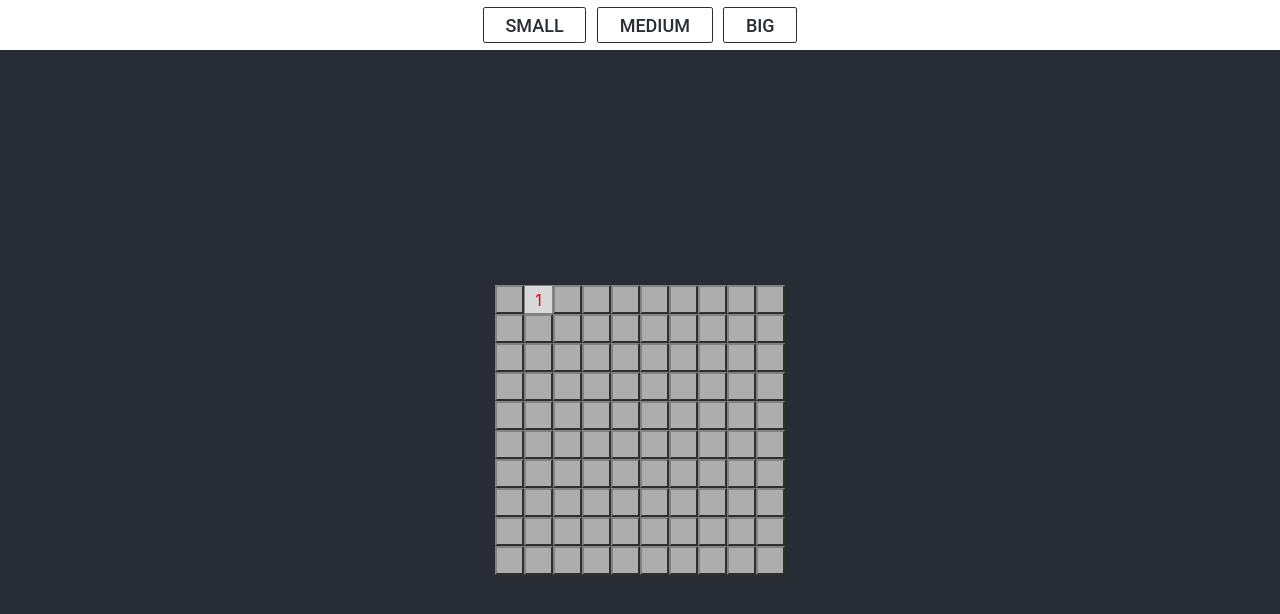
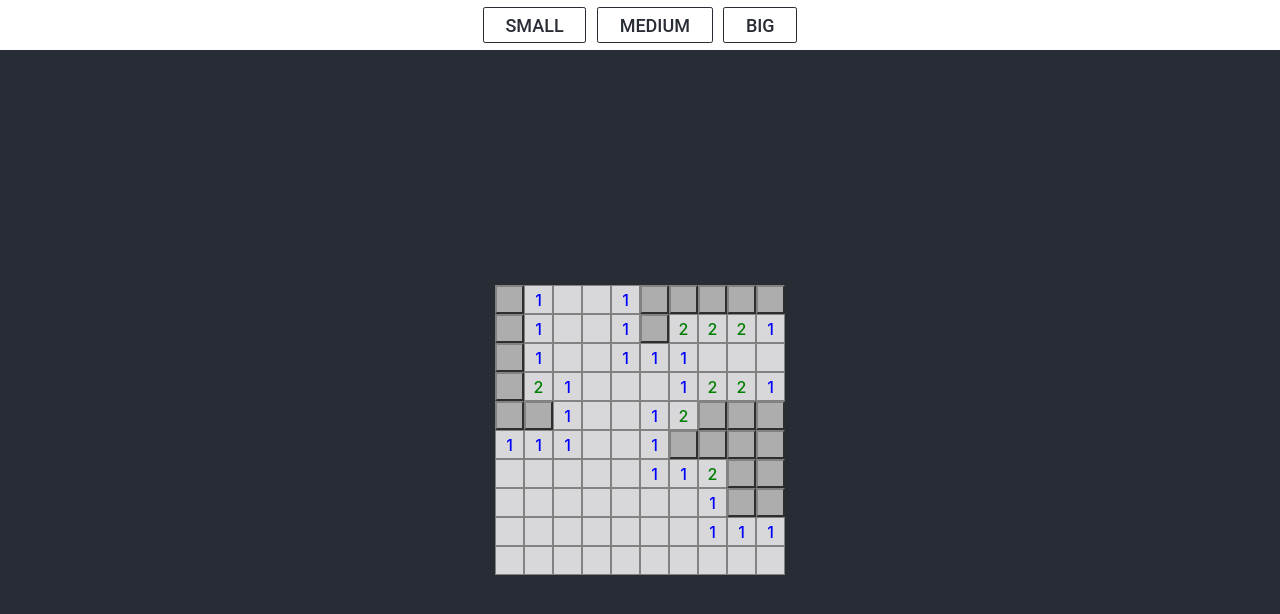
Before and after one commit to GuillaumeMunsch/react-minesweeper, a React (Create React App) app: page / in a window 1280 px wide. Both pictures are taken after a click on the element 538 px from the left and 299 px from the top of the page. Shown: the top 614 px of the page. Built offline with nearby package versions, Linux system fonts and the light colour scheme.

Commit message:
Cells clearing working perfectly

```diff
--- a/src/App.css
+++ b/src/App.css
@@ -114,3 +114,13 @@ a.btn:hover {
         margin: 0.4em auto;
     }
 }
+
+span.cell-value { font-weight: 500; }
+span.cell-value-1 { color: #0000FD }
+span.cell-value-2 { color: #007E00 }
+span.cell-value-3 { color: #FE0000 }
+span.cell-value-4 { color: #000082 }
+span.cell-value-5 { color: #7F0300 }
+span.cell-value-6 { color: #008080 }
+span.cell-value-7 { color: #000000 }
+span.cell-value-8 { color: #808080 }
--- a/src/App.tsx
+++ b/src/App.tsx
@@ -4,6 +4,7 @@ import { GameType } from 'types/GameType';
 import { GameState } from 'types/GameState';
 import flag from 'assets/flag.svg';
 import bomb from 'assets/bomb.svg';
+import { isCellClearable } from 'helpers';
 import './App.css';
 
 interface Props {}
@@ -119,9 +120,11 @@ class App extends Component<Props, State> {
     this.setState({ gameMap });
   };
 
-  clearCell = (propsMap: Cell[][], x: number, y: number): Cell[][] => {
+  clearCell = (propsMap: Cell[][], x: number, y: number, pressed = false): Cell[][] => {
     let gameMap = [...propsMap.map(row => [...row])];
     gameMap[x][y].state = CellState.DISCOVERED;
+    console.log('Cell', gameMap[x][y]);
+
     if (gameMap[x][y].neighbourMines === 0) {
       if (x - 1 >= 0 && y - 1 >= 0 && gameMap[x - 1][y - 1]?.state === CellState.UNDISCOVERED)
         gameMap = this.clearCell(gameMap, x - 1, y - 1); // Top left
@@ -151,8 +154,29 @@ class App extends Component<Props, State> {
         gameMap[x + 1][y + 1]?.state === CellState.UNDISCOVERED
       )
         gameMap = this.clearCell(gameMap, x + 1, y + 1); // Bottom right
+      return gameMap;
     }
-    // this.setState({ gameMap });
+
+    if (x - 1 >= 0 && y - 1 >= 0 && isCellClearable(gameMap, x - 1, y - 1))
+      gameMap = this.clearCell(gameMap, x - 1, y - 1); // Top left
+    if (y - 1 >= 0 && isCellClearable(gameMap, x, y - 1))
+      gameMap = this.clearCell(gameMap, x, y - 1); // Top
+    if (x + 1 < gameMap.length && y - 1 >= 0 && isCellClearable(gameMap, x + 1, y - 1))
+      gameMap = this.clearCell(gameMap, x + 1, y - 1); // Top right
+    if (x - 1 >= 0 && isCellClearable(gameMap, x - 1, y))
+      gameMap = this.clearCell(gameMap, x - 1, y); // Left
+    if (x + 1 < gameMap.length && isCellClearable(gameMap, x + 1, y))
+      gameMap = this.clearCell(gameMap, x + 1, y); // Right
+    if (x - 1 >= 0 && y + 1 <= gameMap[x].length && isCellClearable(gameMap, x - 1, y + 1))
+      gameMap = this.clearCell(gameMap, x - 1, y + 1); // Bottom left
+    if (y + 1 <= gameMap[x].length && isCellClearable(gameMap, x, y + 1))
+      gameMap = this.clearCell(gameMap, x, y + 1); // Bottom
+    if (
+      x + 1 < gameMap.length &&
+      y + 1 <= gameMap[x].length &&
+      isCellClearable(gameMap, x + 1, y + 1)
+    )
+      gameMap = this.clearCell(gameMap, x + 1, y + 1); // Bottom right
     return gameMap;
   };
 
@@ -164,7 +188,7 @@ class App extends Component<Props, State> {
         } else if (this.state.gameMap[x][y].mined) {
           this.loseGame(x, y);
         }
-        const gameMap = this.clearCell(this.state.gameMap, x, y);
+        const gameMap = this.clearCell(this.state.gameMap, x, y, true);
         this.setState({ gameMap });
       } else if (e.type === 'contextmenu' && this.state.gameState === GameState.RUNNING) {
         this.flagCell(x, y);
@@ -194,7 +218,11 @@ class App extends Component<Props, State> {
         if (cell.mined) {
           return <img src={bomb} className="App-icon" alt="bomb" />;
         }
-        return <span>{cell.neighbourMines}</span>;
+        return (
+          <span className={`cell-value cell-value-${cell.neighbourMines}`}>
+            {cell.neighbourMines > 0 && cell.neighbourMines}
+          </span>
+        );
       }
       case CellState.FLAGGED:
         return <img src={flag} className="App-icon" alt="flag" />;
--- /dev/null
+++ b/src/helpers/index.tsx
@@ -0,0 +1,3 @@
+import isCellClearable from './isCellClearable';
+
+export { isCellClearable };
--- /dev/null
+++ b/src/helpers/isCellClearable.ts
@@ -0,0 +1,13 @@
+import { Cell, CellState } from 'types/Cell';
+
+const isCellClearable = (gameMap: Cell[][], x: number, y: number): boolean => {
+  if (
+    gameMap[x][y]?.state === CellState.UNDISCOVERED &&
+    gameMap[x][y]?.neighbourMines === 0 &&
+    !gameMap[x][y]?.mined
+  )
+    return true;
+  return false;
+};
+
+export default isCellClearable;
```
